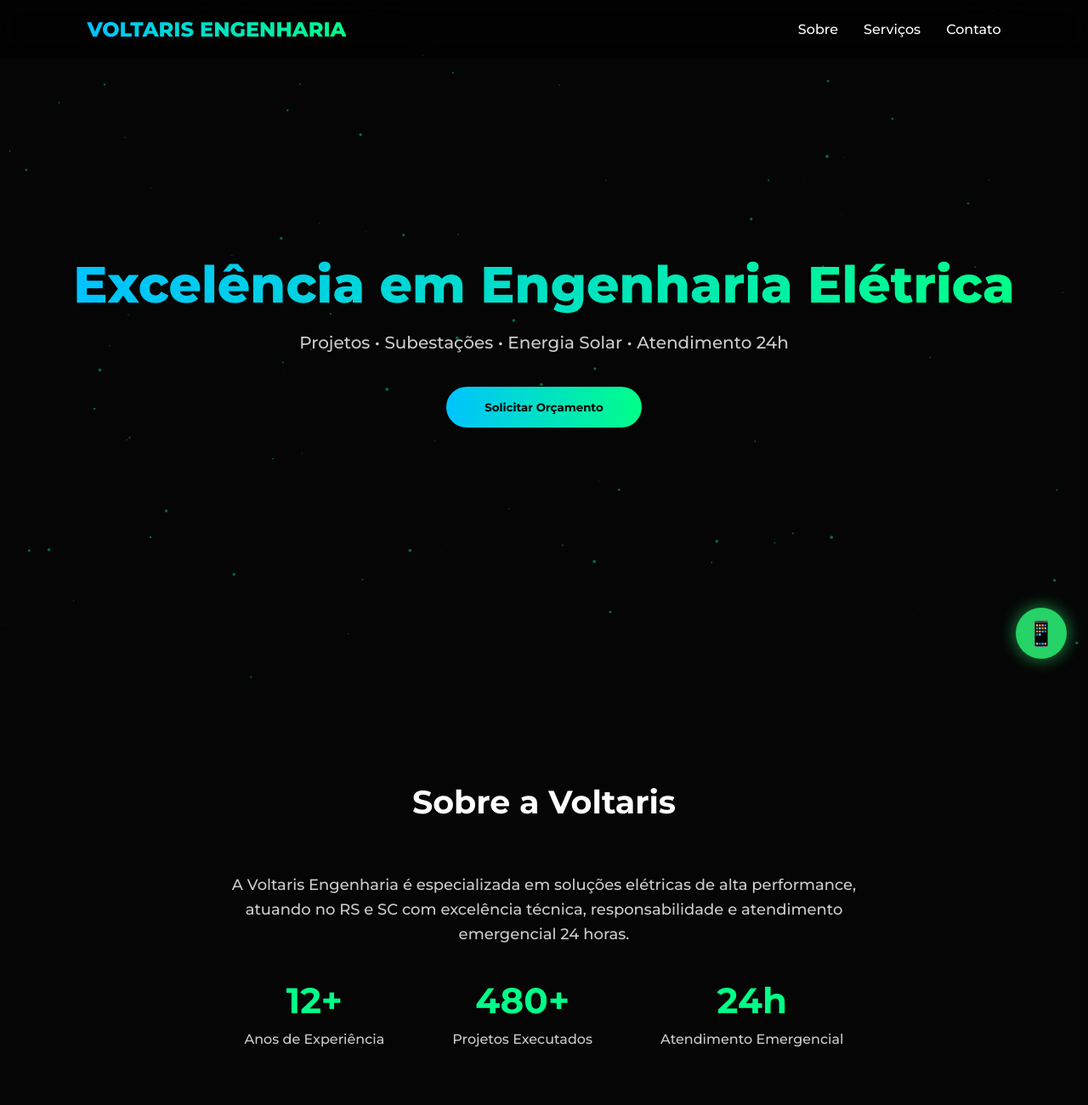
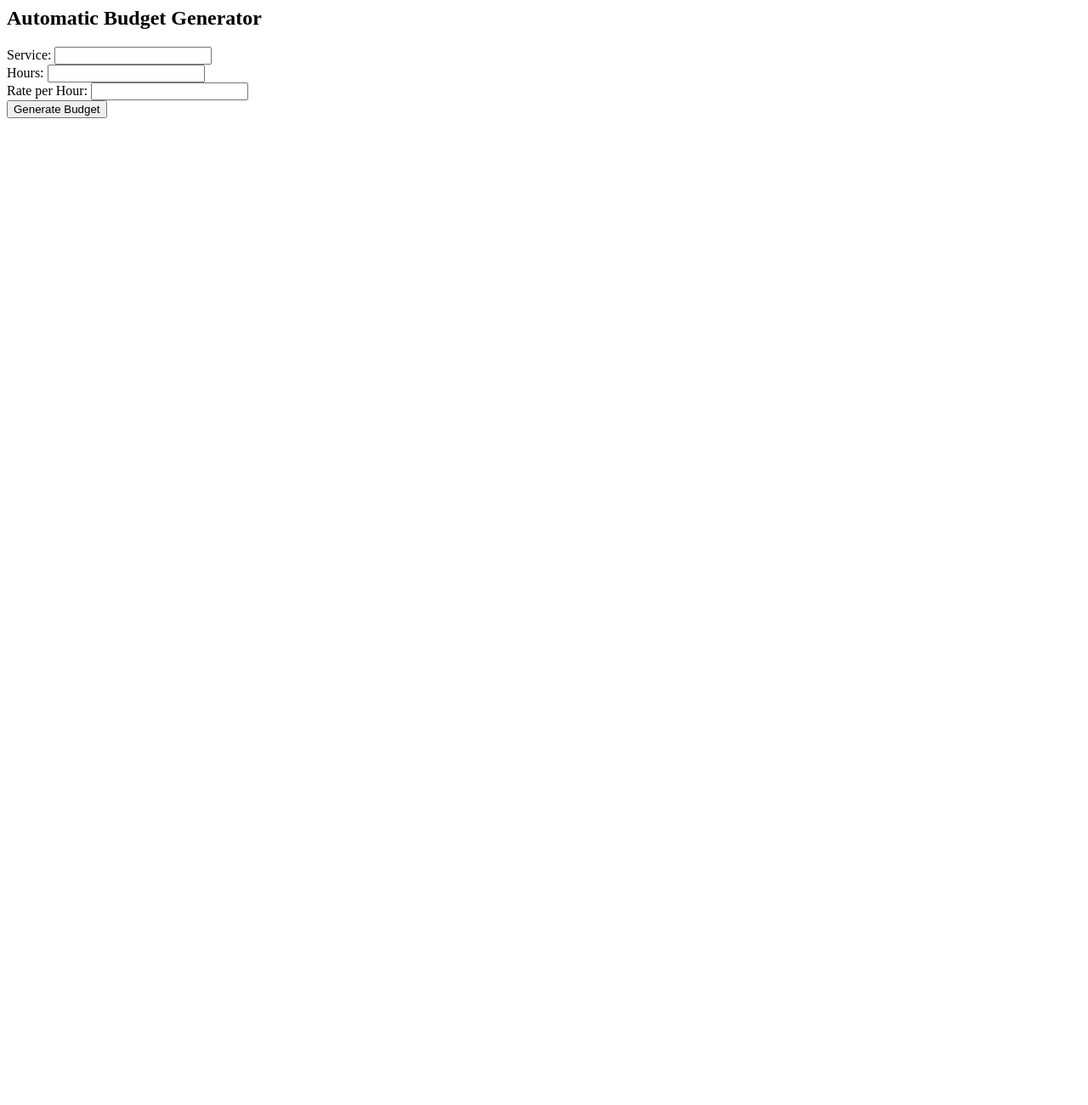
Before and after one commit to REDROOMBR/voltaris-site, a website: page index.html in a window 1280 px wide. Shown: the top 1300 px of the page at 85% size. After the commit the page ends 800 px from the top, so only its background shows below. Drawn offline with Linux system fonts and the light colour scheme.

Commit message:
Update index.html to include automatic budget generator section

```diff
--- a/index.html
+++ b/index.html
@@ -1,239 +1,29 @@
-<!DOCTYPE html>
-<html lang="pt-BR">
-<head>
-<meta charset="UTF-8">
-<meta name="viewport" content="width=device-width, initial-scale=1.0">
-
-<title>Voltaris Engenharia | Engenharia Elétrica 24h RS e SC</title>
-<meta name="description" content="Voltaris Engenharia - Projetos elétricos, subestações, energia solar e manutenção 24h no RS e SC.">
-
-<link href="https://fonts.googleapis.com/css2?family=Montserrat:wght@300;500;700;800&display=swap" rel="stylesheet">
-
-<style>
-*{margin:0;padding:0;box-sizing:border-box;font-family:'Montserrat',sans-serif;scroll-behavior:smooth;}
-body{background:#050505;color:white;overflow-x:hidden;}
-canvas{position:fixed;top:0;left:0;z-index:-1}
-
-/* NAV */
-nav{
-position:fixed;width:100%;padding:20px 8%;
-display:flex;justify-content:space-between;align-items:center;
-background:rgba(0,0,0,0.6);backdrop-filter:blur(15px);z-index:100;
-}
-.logo{
-font-weight:800;font-size:24px;
-background:linear-gradient(90deg,#00c3ff,#00ff88);
--webkit-background-clip:text;-webkit-text-fill-color:transparent;
-}
-nav ul{list-style:none;display:flex;gap:30px;}
-nav ul li a{text-decoration:none;color:white;font-weight:500;transition:.3s;}
-nav ul li a:hover{color:#00ff88}
-
-/* HERO */
-.hero{
-height:100vh;display:flex;flex-direction:column;
-justify-content:center;align-items:center;text-align:center;padding:0 20px;
-}
-.hero h1{
-font-size:60px;font-weight:800;
-background:linear-gradient(90deg,#00c3ff,#00ff88);
--webkit-background-clip:text;-webkit-text-fill-color:transparent;
-}
-.hero p{margin-top:20px;font-size:20px;color:#ccc}
-.btn{
-margin-top:40px;padding:16px 45px;border:none;border-radius:50px;
-background:linear-gradient(90deg,#00c3ff,#00ff88);
-font-weight:700;cursor:pointer;transition:.3s;
-}
-.btn:hover{transform:scale(1.08);box-shadow:0 0 30px rgba(0,255,136,0.6)}
-
-/* SECTION */
-section{padding:120px 8%;text-align:center;}
-section h2{font-size:38px;margin-bottom:60px}
-
-/* CARDS */
-.cards{display:flex;flex-wrap:wrap;justify-content:center;gap:30px}
-.card{
-width:300px;padding:35px;border-radius:20px;
-background:rgba(255,255,255,0.05);
-backdrop-filter:blur(15px);
-transition:.4s;
-}
-.card:hover{
-transform:translateY(-10px);
-background:rgba(0,255,136,0.1);
-}
-
-/* DIFERENCIAIS */
-.diferenciais{
-display:grid;
-grid-template-columns:repeat(auto-fit,minmax(250px,1fr));
-gap:30px;
-}
-.diferencial{
-background:rgba(255,255,255,0.05);
-padding:30px;border-radius:20px;
-}
-
-/* STATS */
-.stats{display:flex;justify-content:center;gap:80px;flex-wrap:wrap}
-.stat h3{font-size:42px;color:#00ff88}
-.stat p{margin-top:10px;color:#ccc}
-
-/* FORM */
-.form-container{
-max-width:600px;margin:auto;
-background:rgba(255,255,255,0.05);
-padding:40px;border-radius:20px;
-backdrop-filter:blur(10px);
-}
-.form-container input,.form-container textarea{
-width:100%;padding:15px;margin-bottom:20px;border:none;border-radius:10px;
-background:rgba(255,255,255,0.1);color:white;
-}
-
-/* FOOTER */
-footer{
-padding:40px;text-align:center;
-background:rgba(0,0,0,0.8);
-font-size:14px;color:#aaa;
-}
-
-/* WHATS */
-.whatsapp{
-position:fixed;bottom:25px;right:25px;
-background:#25D366;width:60px;height:60px;border-radius:50%;
-display:flex;align-items:center;justify-content:center;
-font-size:28px;color:white;text-decoration:none;
-box-shadow:0 0 20px rgba(37,211,102,0.7);
-}
-
-@media(max-width:768px){
-.hero h1{font-size:38px}
-nav ul{display:none}
-}
-</style>
-</head>
-
-<body>
-
-<canvas id="bg"></canvas>
-
-<nav>
-<div class="logo">VOLTARIS ENGENHARIA</div>
-<ul>
-<li><a href="#sobre">Sobre</a></li>
-<li><a href="#servicos">Serviços</a></li>
-<li><a href="#contato">Contato</a></li>
-</ul>
-</nav>
-
-<div class="hero">
-<h1>Excelência em Engenharia Elétrica</h1>
-<p>Projetos • Subestações • Energia Solar • Atendimento 24h</p>
-<a href="#contato"><button class="btn">Solicitar Orçamento</button></a>
-</div>
-
-<section id="sobre">
-<h2>Sobre a Voltaris</h2>
-<p style="max-width:800px;margin:auto;color:#ccc;font-size:18px;line-height:1.6;">
-A Voltaris Engenharia é especializada em soluções elétricas de alta performance,
-atuando no RS e SC com excelência técnica, responsabilidade e atendimento emergencial 24 horas.
-</p>
-
-<br><br>
-
-<div class="stats">
-<div class="stat">
-<h3>12+</h3>
-<p>Anos de Experiência</p>
-</div>
-<div class="stat">
-<h3>480+</h3>
-<p>Projetos Executados</p>
-</div>
-<div class="stat">
-<h3>24h</h3>
-<p>Atendimento Emergencial</p>
-</div>
-</div>
+<section id="orcamento">
+    <h2>Automatic Budget Generator</h2>
+    <form id="budgetForm">
+        <label for="service">Service:</label>
+        <input type="text" id="service" name="service"><br>
+        <label for="hours">Hours:</label>
+        <input type="number" id="hours" name="hours"><br>
+        <label for="rate">Rate per Hour:</label>
+        <input type="number" id="rate" name="rate"><br>
+        <input type="button" value="Generate Budget" onclick="gerarOrcamento()">
+    </form>
+    <div id="budgetOutput"></div>
 </section>
 
-<section id="servicos">
-<h2>Serviços Especializados</h2>
-<div class="cards">
-<div class="card"><h3>Projetos Elétricos</h3><p>Residencial, comercial e industrial.</p></div>
-<div class="card"><h3>Subestações</h3><p>Média e alta tensão.</p></div>
-<div class="card"><h3>Energia Solar</h3><p>Projetos fotovoltaicos completos.</p></div>
-<div class="card"><h3>Infraestrutura HVAC</h3><p>Instalação elétrica para climatização.</p></div>
-<div class="card"><h3>Manutenção 24h</h3><p>Atendimento técnico emergencial.</p></div>
-</div>
-</section>
+<script>
+function gerarOrcamento() {
+    const service = document.getElementById('service').value;
+    const hours = document.getElementById('hours').value;
+    const rate = document.getElementById('rate').value;
 
-<section>
-<h2>Diferenciais Técnicos</h2>
-<div class="diferenciais">
-<div class="diferencial">✔ ART e CREA ativo</div>
-<div class="diferencial">✔ Projetos conforme NBR 5410</div>
-<div class="diferencial">✔ Adequação NR10</div>
-<div class="diferencial">✔ Padrão RGE / CELESC</div>
-<div class="diferencial">✔ Atendimento empresarial prioritário</div>
-</div>
-</section>
+    if (!service || !hours || !rate) {
+        alert('Please fill in all fields.');
+        return;
+    }
 
-<section id="contato">
-<h2>Solicite um Orçamento</h2>
-<div class="form-container">
-<form action="https://formsubmit.co/fabianorex@email.com" method="POST">
-<input type="text" name="nome" placeholder="Seu Nome" required>
-<input type="email" name="email" placeholder="Seu Email" required>
-<textarea name="mensagem" rows="5" placeholder="Descreva seu projeto" required></textarea>
-<input type="hidden" name="_captcha" value="false">
-<button class="btn">Enviar Solicitação</button>
-</form>
-</div>
-</section>
-
-<footer>
-Voltaris Engenharia LTDA<br>
-CNPJ: 50.999.357/0001-01<br>
-Responsável Técnico: Fabiano<br>
-Atendimento 24h – RS e SC<br>
-© 2026 Todos os direitos reservados
-</footer>
-
-<a href="https://wa.me/5551989691392" class="whatsapp">📱</a>
-
-<script>
-const canvas=document.getElementById("bg");
-const ctx=canvas.getContext("2d");
-canvas.width=window.innerWidth;
-canvas.height=window.innerHeight;
-let particles=[];
-class Particle{
-constructor(){
-this.x=Math.random()*canvas.width;
-this.y=Math.random()*canvas.height;
-this.size=Math.random()*2;
-this.speedX=(Math.random()*0.5)-0.25;
-this.speedY=(Math.random()*0.5)-0.25;
+    const total = hours * rate;
+    document.getElementById('budgetOutput').innerText = `Budget for ${service}: $${total}`;
 }
-update(){this.x+=this.speedX;this.y+=this.speedY;}
-draw(){
-ctx.fillStyle="rgba(0,255,136,0.4)";
-ctx.beginPath();
-ctx.arc(this.x,this.y,this.size,0,Math.PI*2);
-ctx.fill();
-}
-}
-function init(){for(let i=0;i<120;i++)particles.push(new Particle());}
-function animate(){
-ctx.clearRect(0,0,canvas.width,canvas.height);
-particles.forEach(p=>{p.update();p.draw();});
-requestAnimationFrame(animate);
-}
-init();animate();
 </script>
-
-</body>
-</html>
```
